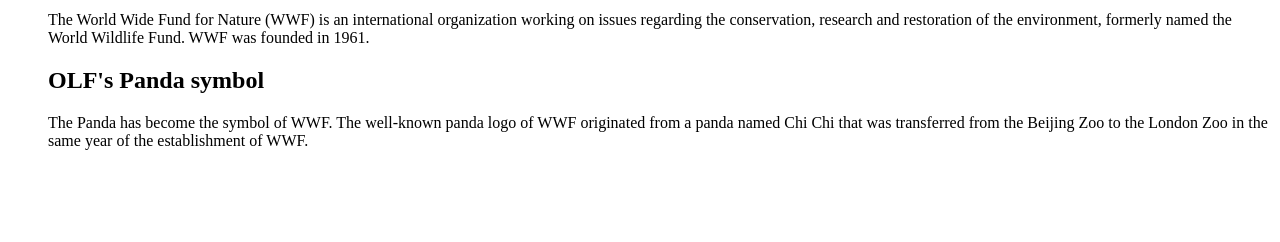
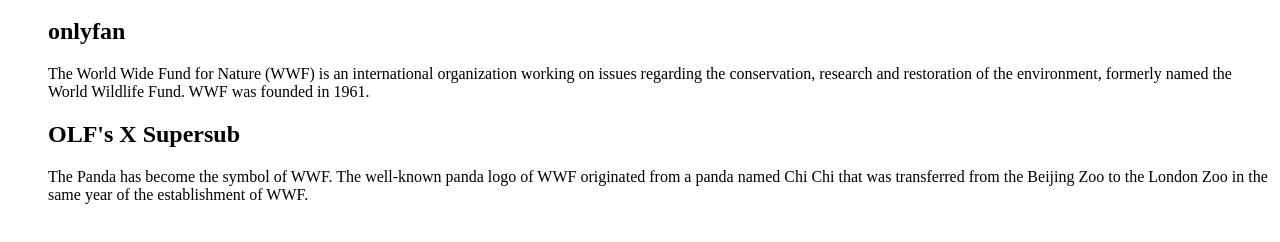
Before and after one commit to Chomppop/241-2567-820, a plain HTML site: page index.html in a window 1280 px wide. Shown: the part 530-772 px from the top of the page. Drawn offline with Linux system fonts and the light colour scheme.

Commit message:
html edit

```diff
--- a/index.html
+++ b/index.html
@@ -8,7 +8,7 @@
 </head>
 
 <body>
-    Hello World!
+    OLF's X Supersub
         <h1></h1>5555555555
     <h2></h2>
     <h3></h3>
@@ -20,9 +20,9 @@
 <ol>
     <table>
         <tr>
-          <th>กรอกข้อมูลเพื่อยืนยัน</th>
-          <th>ข้อปฎิบัติร่วมกัน</th>
-          <th>ตรวจสอบความอ้วน</th>
+          <th>กรอกข้อมูลเพื่อยืนยัน</th> <br>
+          <th>ข้อปฎิบัติร่วมกัน</th> <br>
+          <th>ตรวจสอบความอ้วน</th> <br>
         </tr>
         <tr>
           <td>พบข้อมูลผู้ใช้งาน</td>
@@ -41,7 +41,7 @@
         </section>
 
         <section>
-        <h1>OLF's Panda symbol</h1>
+        <h1>OLF's X Supersub</h1>
         <p>The Panda has become the symbol of WWF. The well-known panda logo of WWF originated from a panda named Chi Chi that was transferred from the Beijing Zoo to the London Zoo in the same year of the establishment of WWF.</p>
         </section>
 
```
